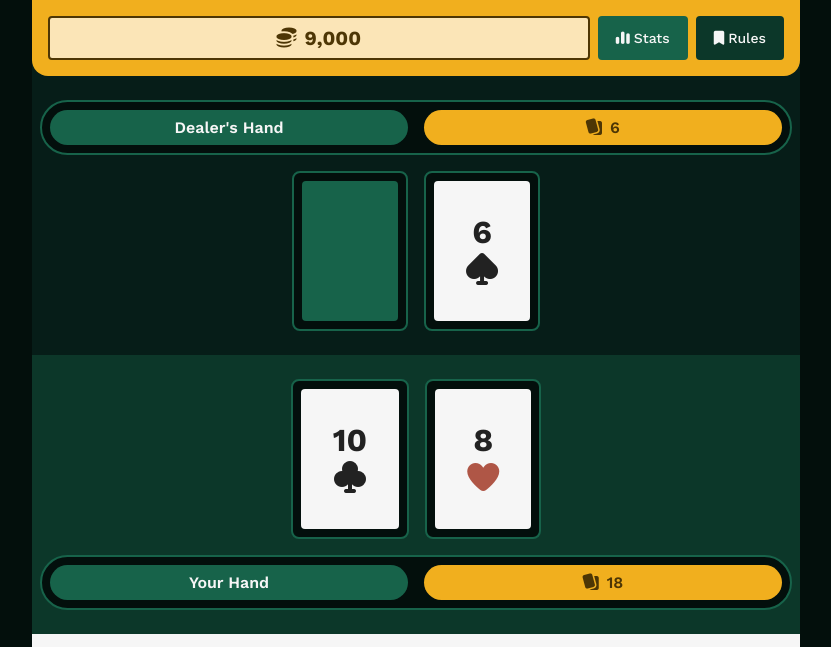
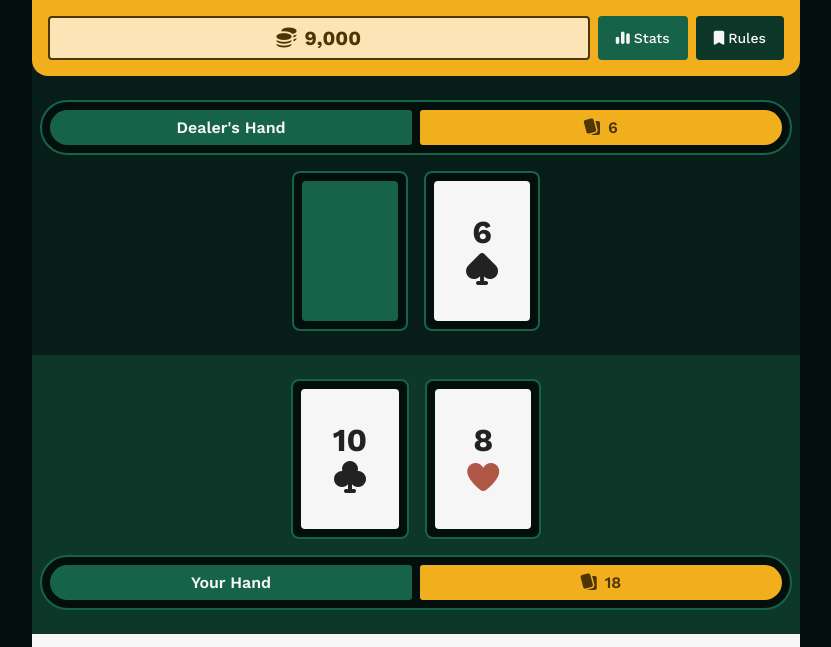
Before and after one commit to claycauley/blackjack-praeses, a plain HTML site: page index.html in a window 1280 px wide. Shown: the top 647 px of the page, without its empty margins (224-1055 px from the left). Drawn offline with nearby package versions, Linux system fonts and the light colour scheme.

Commit message:
Updated styling of hand and total label

```diff
--- a/assets/styles/css/main.scss
+++ b/assets/styles/css/main.scss
@@ -129,19 +129,19 @@ header {
             border-radius: 5rem;
             border: 2px solid var(--primaryGreen);
             display: grid;
-            gap: 1rem;
+            gap: .5rem;
             grid-template-columns: 1fr 1fr;
             justify-content: center;
             padding: .5rem;
             text-align: center;
 
             div {
-                border-radius: 5rem;
                 font-weight: 600;
                 padding: .5rem 1.5rem;
 
                 &.sectionCardTotal {
                     background-color: var(--primaryGold);
+                    border-radius: .25rem 1.5rem 1.5rem .25rem;
                     color: var(--primaryGoldDarken);
                     display: flex;
                     gap: .5rem;
@@ -150,6 +150,7 @@ header {
 
                 &.sectionLabel {
                     background-color: var(--primaryGreen);
+                    border-radius: 1.5rem .25rem .25rem 1.5rem;
                     color: var(--offWhite);
                 }
             }
```
Also changed, not shown: assets/styles/css/main.css, assets/styles/css/main.min.css.
